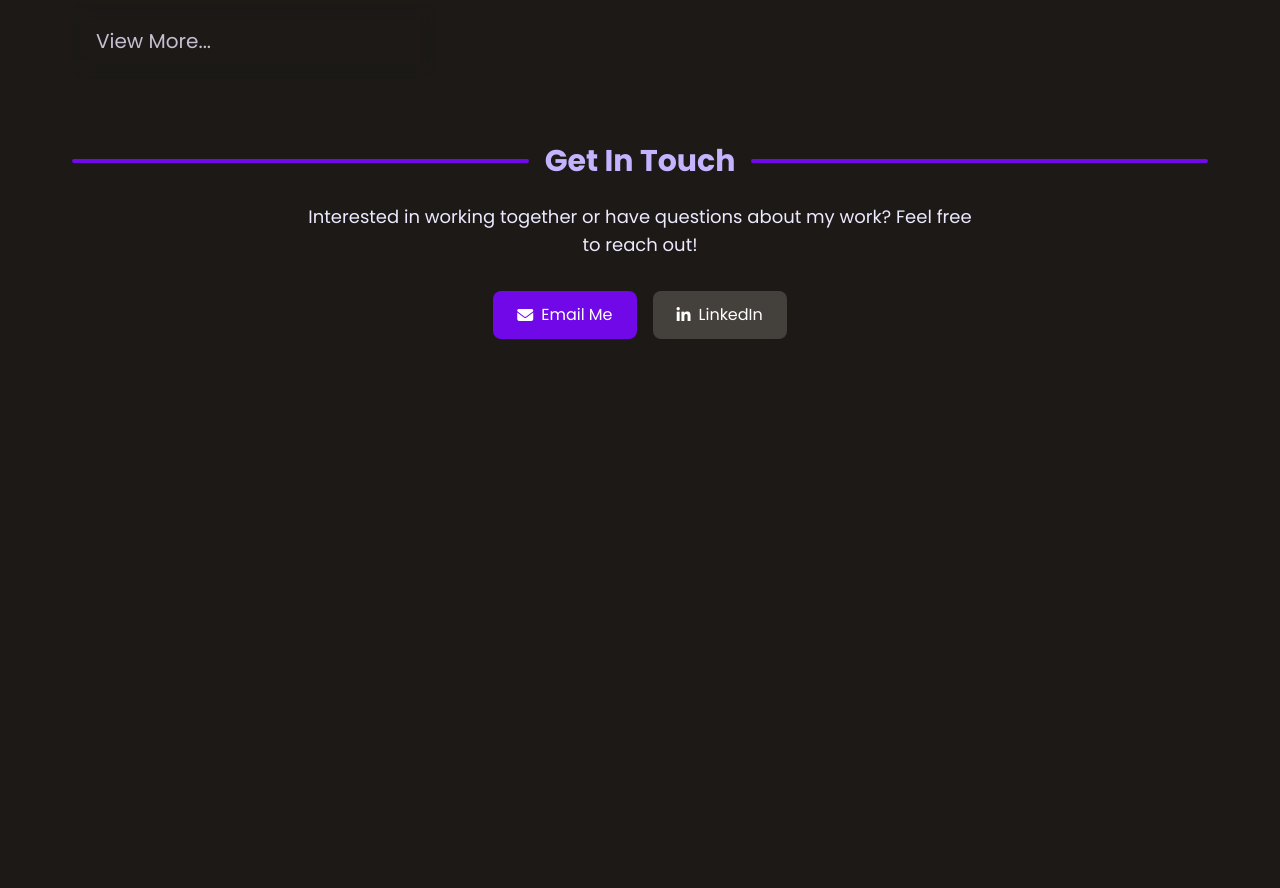
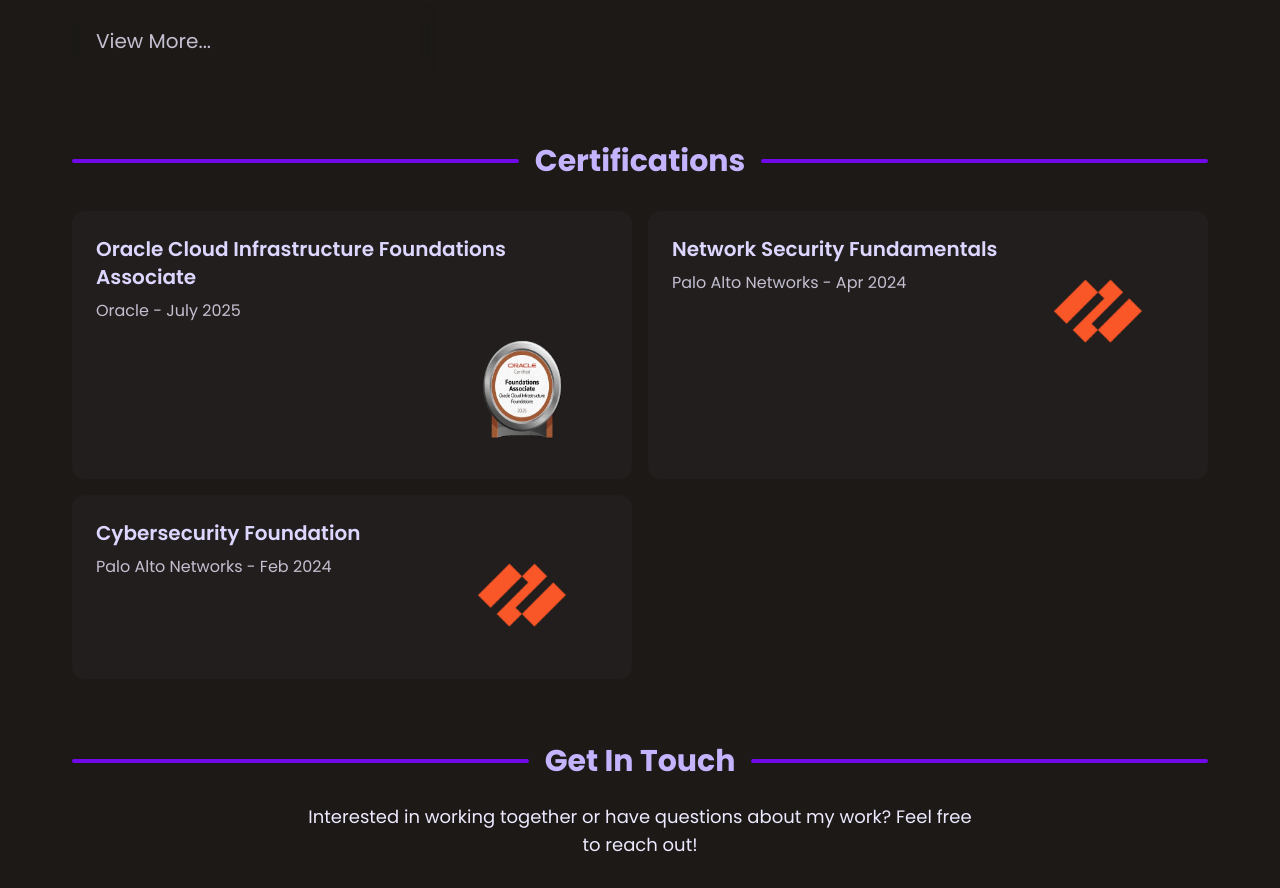
Before and after one commit to BaraAlOmari/my-portfolio, a website: page index.html in a window 1280 px wide. Shown: the part 1647-2535 px from the top of the page. Before the commit the page ends 2010 px from the top, so only its background shows below. Drawn offline with Linux system fonts and the light colour scheme.

Commit message:
Added certs section

```diff
--- a/index.html
+++ b/index.html
@@ -16,6 +16,7 @@
 </head>
 
 <!-- Header -->
+
 <body class="bg-stone-900 text-white p-4 md:p-6 font-poppins">
     <header class="mt-8 mb-8 md:mr-25 md:ml-25 flex flex-col md:flex-row md:grid-cols-3 items-center justify-between">
         <h1 class="text-3xl font-bold mb-4 md:mb-0 text-white/75">Bara' Al Omari</h1>
@@ -51,7 +52,7 @@
                     <i class="fab fa-github text-xl md:text-2xl m-1"></i>
                 </a>
                 <a class="hover:bg-violet-800 bg-violet-700 button p-3 rounded-[10px] flex items-center"
-                    href="https://www.linkedin.com/in/bara-al-omari/">
+                    href="https://www.linkedin.com/in/bara-al-omari-128826374/">
                     <i class="fab fa-linkedin text-xl md:text-2xl m-1"></i>
                 </a>
                 <a class="hover:bg-violet-700/30 bg-violet-950/75 button p-3 rounded-[10px] outline-2 outline-violet-700 text-gray-100 text-sm md:text-base flex items-center"
@@ -276,6 +277,39 @@
                 </div>
             </div>
         </section>
+        <section id="skills" class="mt-16">
+            <div class="flex items-center justify-center mb-8">
+                <div class="hidden md:block flex-grow h-1 bg-violet-700 rounded-full mr-4"></div>
+                <h2 class="text-3xl font-bold text-violet-300 whitespace-nowrap">Certifications</h2>
+                <div class="hidden md:block flex-grow h-1 bg-violet-700 rounded-full ml-4"></div>
+            </div>
+            <div class="grid grid-cols-1 sm:grid-cols-2 gap-4">
+                <div class="bg-stone-800/50 p-6 rounded-xl backdrop-blur-sm hover:bg-stone-800/70 transition-all">
+                    <h3 class="text-xl font-semibold mb-2 text-violet-200">
+                        Oracle Cloud Infrastructure Foundations Associate</h3>
+                    <p class="text-violet-100/80 mb-4">Oracle - July 2025</p>
+                    <div class="flex items-center justify-center mb-4 ml-85 ">
+                        <img src="assets/images/OCI25FNDCFA.png" alt="Oracle Cloud Infrastructure Foundations Associate"
+                            class="w-50 h-25">
+                    </div>
+                </div>
+                <div class="bg-stone-800/50 p-6 rounded-xl backdrop-blur-sm hover:bg-stone-800/70 transition-all">
+                    <h3 class="text-xl font-semibold mb-2 text-violet-200">Network Security Fundamentals</h3>
+                    <p class="text-violet-100/80 mb-4">Palo Alto Networks - Apr 2024</p>
+                    <div class="flex items-center justify-center ml-85 -mt-15">
+                        <img src="assets/images/blob.png" alt="Network Security Fundamentals" class="w-30 h-30">
+                    </div>
+                </div>
+                <div class="bg-stone-800/50 p-6 rounded-xl backdrop-blur-sm hover:bg-stone-800/70 transition-all">
+                    <h3 class="text-xl font-semibold mb-2 text-violet-200">Cybersecurity Foundation</h3>
+                    <p class="text-violet-100/80 mb-4">Palo Alto Networks - Feb 2024</p>
+                    <div class="flex items-center justify-center ml-85 -mt-15">
+                        <img src="assets/images/blob.png" alt="Cybersecurity Foundation" class="w-30 h-30">
+                    </div>
+                </div>
+            </div>
+
+        </section>
 
         <!-- Contact Section -->
         <section id="contact" class="mt-16 text-center">
@@ -292,7 +326,7 @@
                     class="bg-violet-700 hover:bg-violet-600 text-white px-6 py-3 rounded-lg transition-all flex items-center justify-center gap-2">
                     <i class="fas fa-envelope"></i> Email Me
                 </a>
-                <a href="https://linkedin.com/in/bara-al-omari"
+                <a href="https://www.linkedin.com/in/bara-al-omari-128826374/"
                     class="bg-stone-700 hover:bg-stone-600 text-white px-6 py-3 rounded-lg transition-all flex items-center justify-center gap-2">
                     <i class="fab fa-linkedin-in"></i> LinkedIn
                 </a>
```
Also changed, not shown: assets/images/OCI25FNDCFA.png (added), assets/images/blob.png (added), css/output.css, 1 other file.
